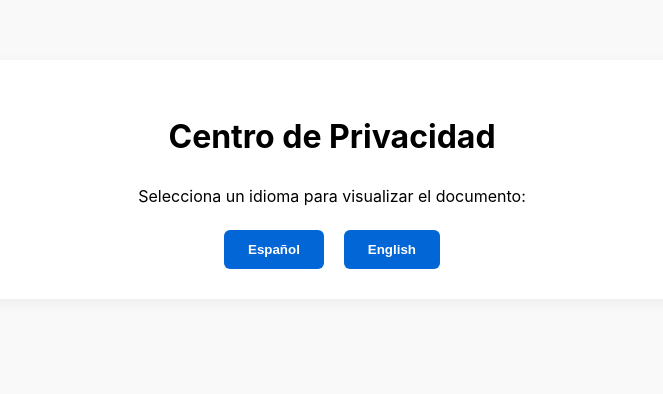
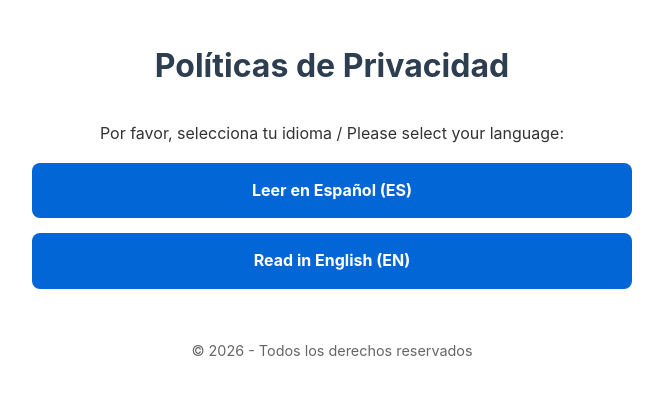
Before and after one commit to skornpion14/public-tcc, a plain HTML site: page index.html in a window 1280 px wide. Shown: the whole page, without its empty margins (308-971 px from the left). Drawn offline with Linux system fonts and the light colour scheme.

Commit message:
Update index.html

```diff
--- a/index.html
+++ b/index.html
@@ -4,81 +4,59 @@
     <meta charset="UTF-8">
     <meta name="viewport" content="width=device-width, initial-scale=1.0">
     <title>Políticas de Privacidad | Privacy Policies</title>
-    <script src="https://cdn.jsdelivr.net/npm/zero-md@3"></script>
     <style>
         body {
-            font-family: -apple-system, system-ui, sans-serif;
+            font-family: -apple-system, BlinkMacSystemFont, "Segoe UI", Roboto, Helvetica, Arial, sans-serif;
             line-height: 1.6;
-            max-width: 800px;
+            color: #333;
+            max-width: 600px;
             margin: 40px auto;
-            padding: 20px;
-            background-color: #f9f9f9;
+            padding: 0 20px;
+            text-align: center;
         }
-        .selector-menu {
-            text-align: center;
-            background: white;
-            padding: 30px;
-            border-radius: 12px;
-            box-shadow: 0 4px 15px rgba(0,0,0,0.05);
+        h1 {
+            color: #2c3e50;
             margin-bottom: 30px;
         }
-        .nav-links {
+        .link-container {
             display: flex;
-            justify-content: center;
-            gap: 20px;
-            margin-top: 20px;
+            flex-direction: column;
+            gap: 15px;
         }
         .btn {
-            padding: 12px 24px;
+            display: block;
+            padding: 15px 25px;
             background-color: #0366d6;
             color: white;
             text-decoration: none;
-            border-radius: 6px;
+            border-radius: 8px;
+            transition: background-color 0.3s ease;
             font-weight: bold;
-            cursor: pointer;
-            border: none;
         }
-        .btn:hover { background-color: #024ea1; }
-        .hidden { display: none; }
-
-        /* Estilos para el contenedor del Markdown */
-        zero-md {
-            background: white;
-            padding: 20px;
-            border-radius: 8px;
-            box-shadow: 0 2px 10px rgba(0,0,0,0.05);
+        .btn:hover {
+            background-color: #024ea1;
+        }
+        footer {
+            margin-top: 50px;
+            font-size: 0.9em;
+            color: #666;
         }
     </style>
 </head>
 <body>
 
-    <div class="selector-menu">
-        <h1>Centro de Privacidad</h1>
-        <p>Selecciona un idioma para visualizar el documento:</p>
-        <div class="nav-links">
-            <button class="btn" onclick="showPolicy('es')">Español</button>
-            <button class="btn" onclick="showPolicy('en')">English</button>
-        </div>
+    <h1>Políticas de Privacidad</h1>
+    <p>Por favor, selecciona tu idioma / Please select your language:</p>
+
+    <div class="link-container">
+        <a href="PRIVACY_POLICY.html" class="btn">Leer en Español (ES)</a>
+
+        <a href="PRIVACY_POLICY_EN.html" class="btn">Read in English (EN)</a>
     </div>
 
-    <div id="policy-es" class="hidden">
-        <zero-md src="PRIVACY_POLICY.md"></zero-md>
-    </div>
-
-    <div id="policy-en" class="hidden">
-        <zero-md src="PRIVACY_POLICY_EN.md"></zero-md>
-    </div>
-
-    <script>
-        function showPolicy(lang) {
-            // Ocultar ambos primero
-            document.getElementById('policy-es').classList.add('hidden');
-            document.getElementById('policy-en').classList.add('hidden');
-
-            // Mostrar el seleccionado
-            document.getElementById('policy-' + lang).classList.remove('hidden');
-        }
-    </script>
+    <footer>
+        <p>&copy; 2026 - Todos los derechos reservados</p>
+    </footer>
 
 </body>
 </html>
```
